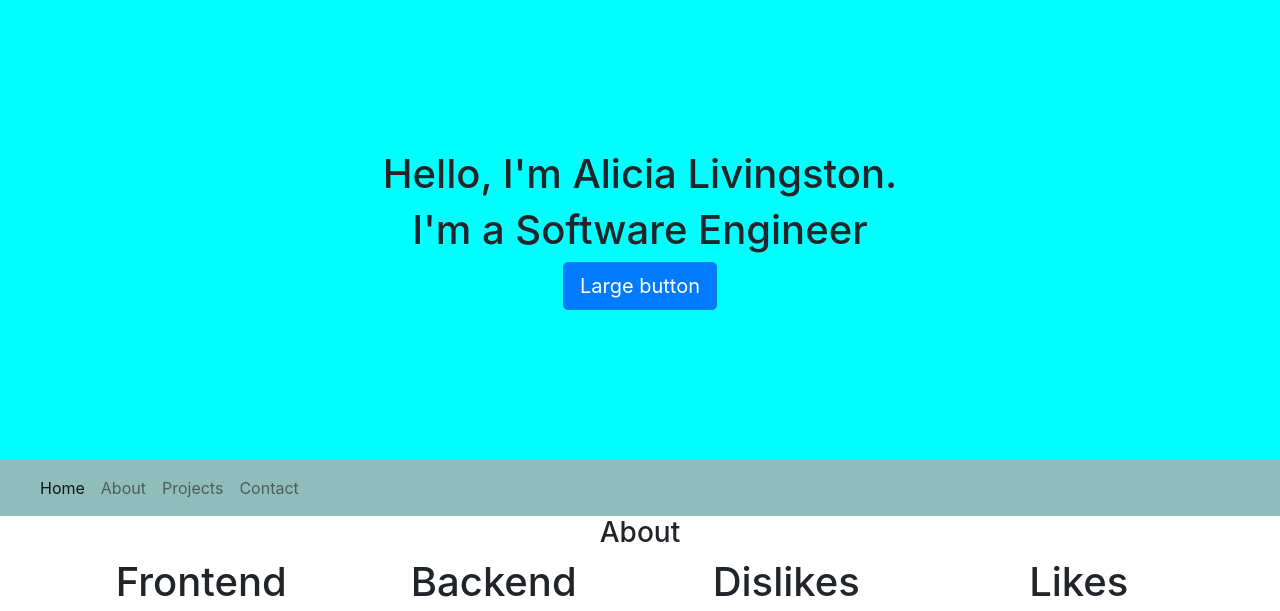
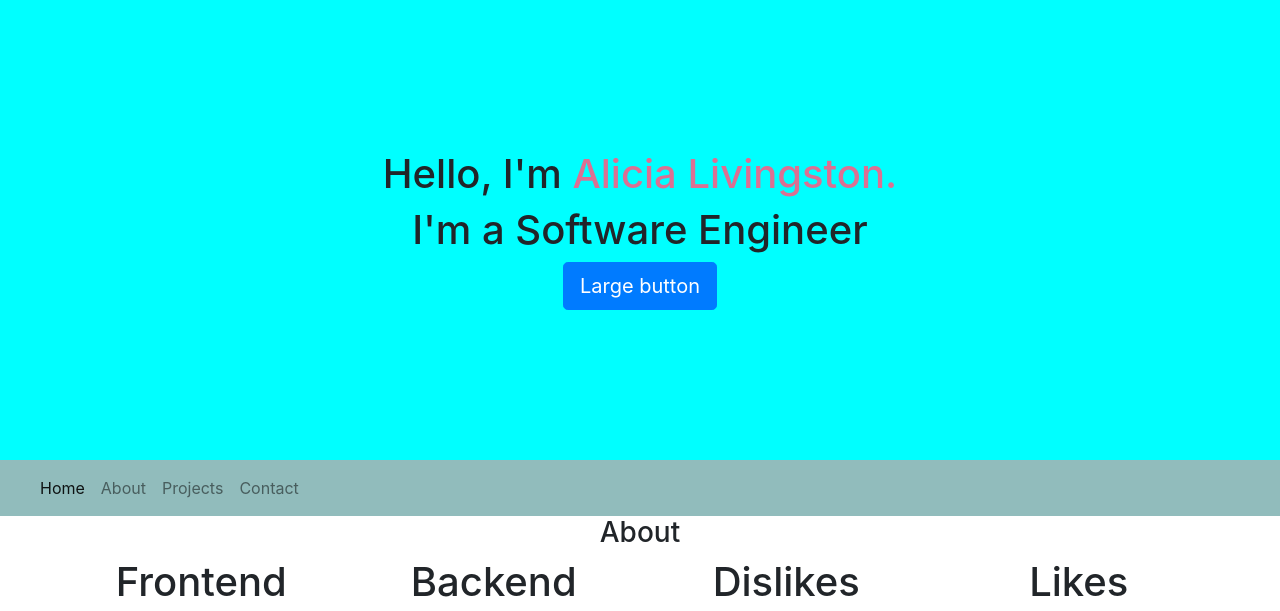
Before and after one commit to starrpatty28/PersonalWebsite, a plain HTML site: page index.html in a window 1280 px wide. Shown: the top 611 px of the page. Drawn offline with nearby package versions, Linux system fonts and the light colour scheme.

Commit message:
Add a span tag to my name and gave it a color in my css file

```diff
--- a/index.html
+++ b/index.html
@@ -15,7 +15,7 @@
     <div class="row main text-center">
         <div class="col-sm">
             <h1 class="main--title">
-                Hello, I'm Alicia Livingston.
+                Hello, I'm <span class="name"> Alicia Livingston.</span>
             </h1>
             <h1 class="main--subtitle">
                 I'm a Software Engineer
--- a/styles.css
+++ b/styles.css
@@ -36,3 +36,7 @@ body {
     font-size: 2rem;
     color: red;
 }
+
+.name {
+    color: palevioletred;
+}
```
Also changed, not shown: 1 other file.
